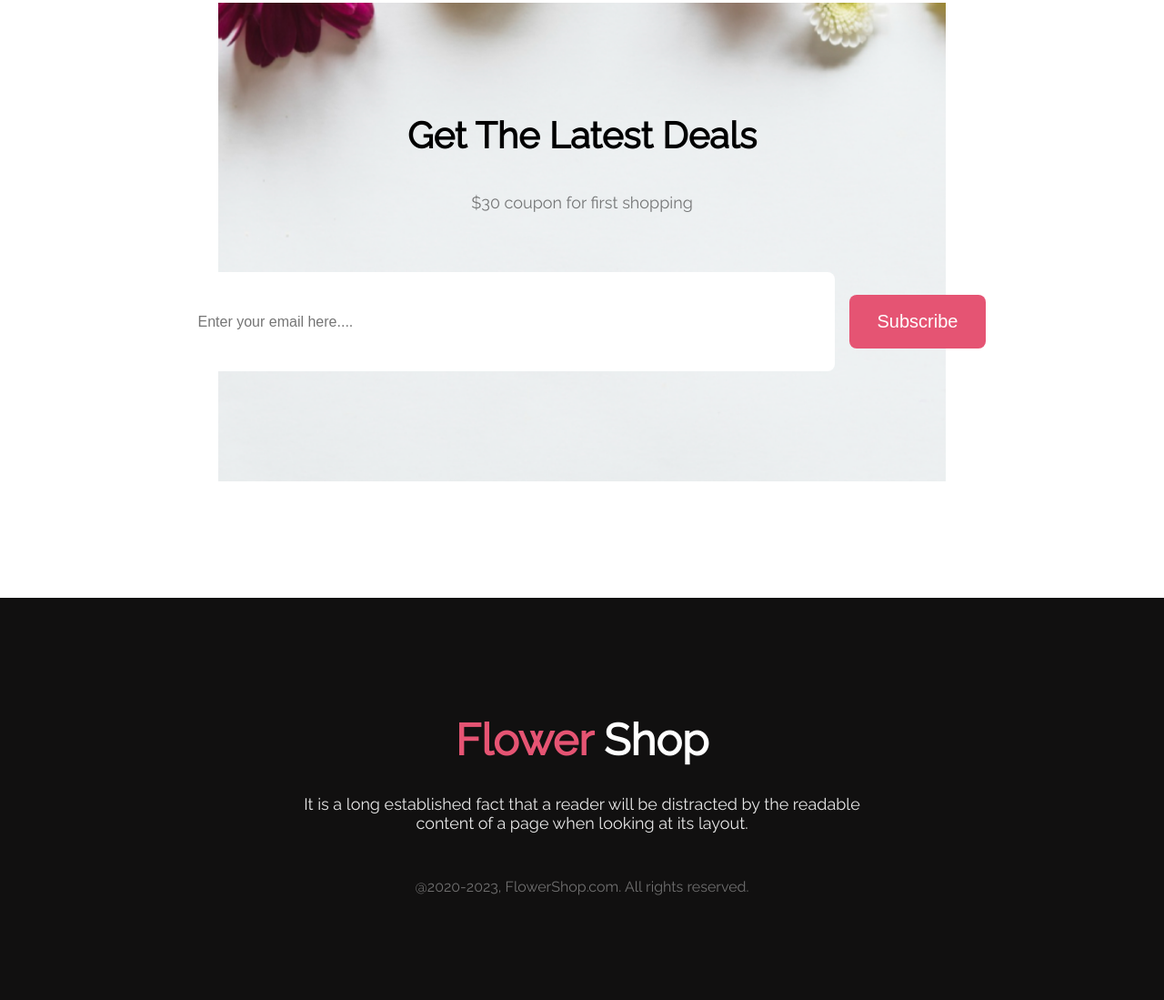
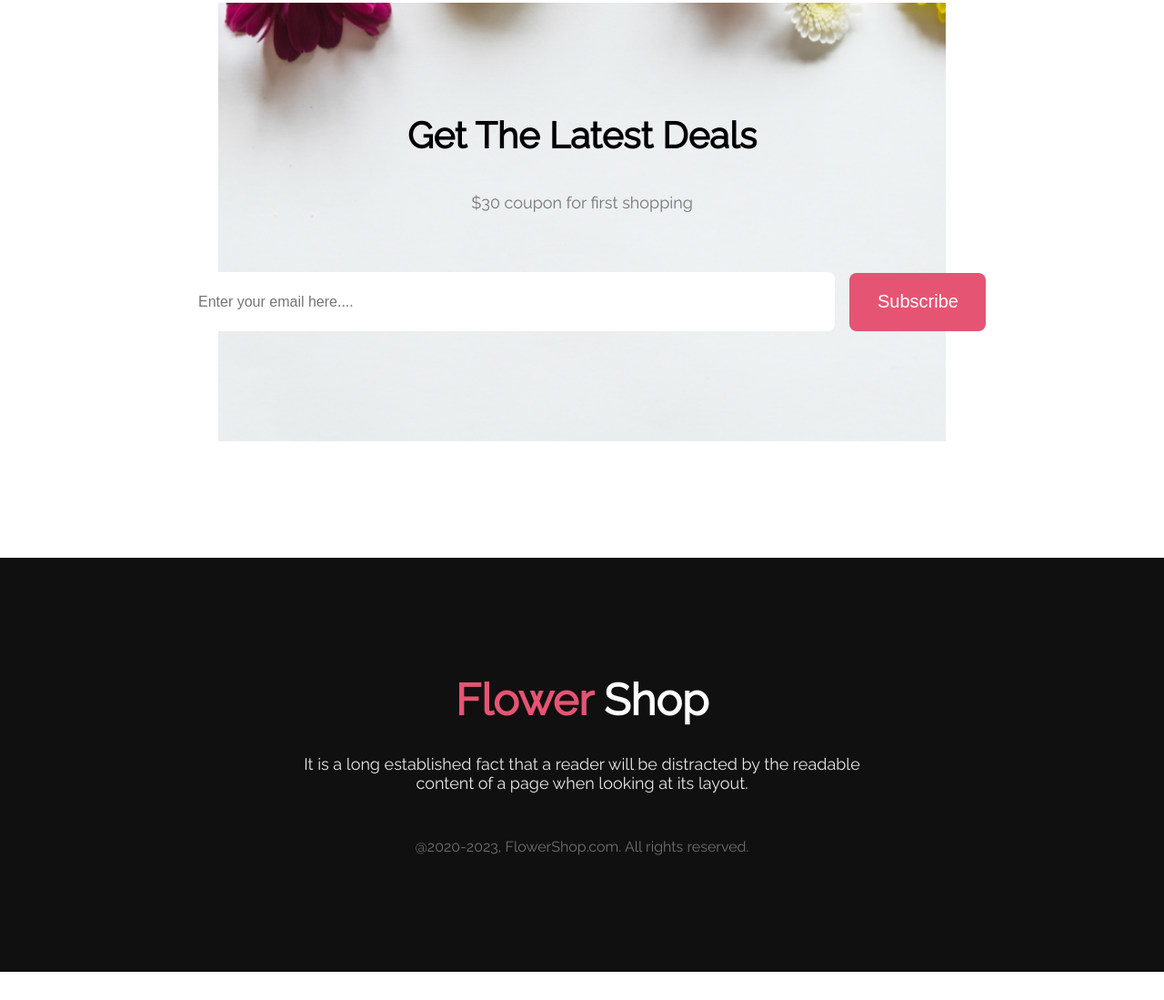
Before and after one commit to Rifa9oct/1_flower-shop, a plain HTML site: page index.html in a window 1280 px wide. Shown: the part 4756-5855 px from the top of the page at 91% size. Drawn offline with Linux system fonts and the light colour scheme; a web font is replaced by a local one.

Commit message:
change mail area size

```diff
--- a/index.html
+++ b/index.html
@@ -122,7 +122,7 @@
         <div class="get-latest">
             <div class="title">
                 <h3>Get The Latest Deals</h3>
-                <p style="color: rgba(39, 39, 39, 0.60);">$30 coupon for first shopping</p>
+                <p style="color: #27272799;">$30 coupon for first shopping</p>
             </div>
             <div class="mail-area">
                 <form action="">
--- a/style.css
+++ b/style.css
@@ -246,6 +246,8 @@ span{
     padding: 48px 0px 121px 287px;
 }
 .unique-btn{
+    width: 150px;
+    height: 64px;
     padding: 18px 31px;
     margin-right: 287px;
 }
@@ -256,7 +258,7 @@ input{
     font-size: 16px;
     font-weight: 400;
     color: #27272799;
-    padding: 23px 0px 22px 22px;
+    padding: 1px 0px 0px 22px;
     border-radius: 8px;
     background: #FFF;
 }
```
